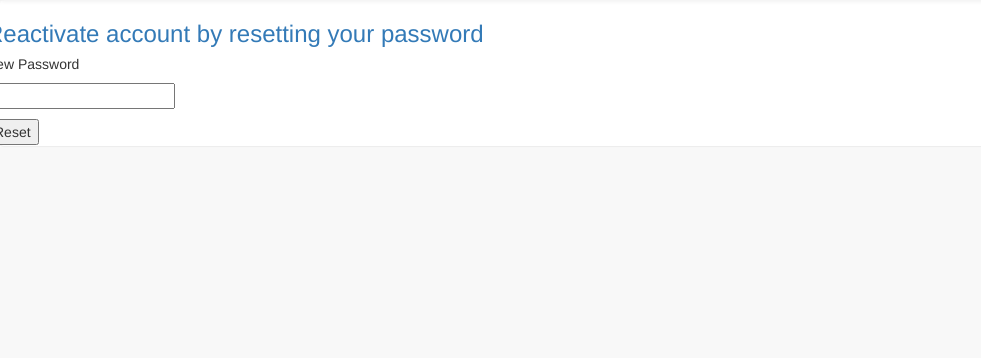
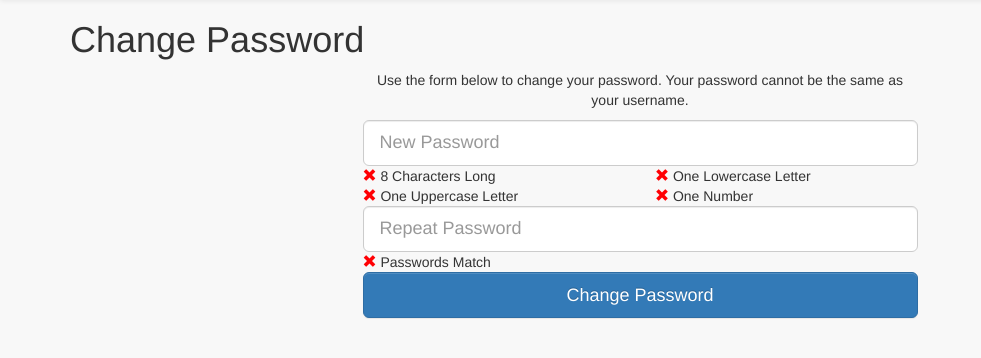
Before and after one commit to mazz/kifu, a Python web app: template templates/auth/reset.mako in a window 1280 px wide. Shown: the part 50-408 px from the top of the page, without its empty margins (0-981 px from the left). Run offline with Mako, Linux system fonts and the light colour scheme; the template is opened without the code that fills it, so the values that code supplies are empty; some libraries are stand-ins or nearby versions.

Commit message:
If already logged-in, show profile page instead of login. Basic reset password page.

```diff
--- a/templates/auth/forgot.mako
+++ b/templates/auth/forgot.mako
@@ -8,11 +8,11 @@
             <div class="col-md-4 col-md-offset-4">
                 <div class="panel panel-default">
                     % if message is not '':
-                        <div class="alert alert-success" role="alert">
+                        <div class="alert alert-success" alert-dismissable role="alert">
                         <span class="glyphicon glyphicon-exclamation-sign" aria-hidden="true"></span>
                         <span class="sr-only">Error:</span>
                         ${message}
-                        <!--<button type="button" class="close" data-dismiss="alert">&times;</button> -->
+                        <button type="button" class="close" data-dismiss="alert">&times;</button>
                         </div>
                     % endif
 
--- a/templates/auth/login.mako
+++ b/templates/auth/login.mako
@@ -6,11 +6,11 @@
         <div class="col-sm-6 col-md-4 col-md-offset-4">
             <h1 class="text-center login-title">Sign in to continue to ~~~PROJNAME~~~</h1>
             % if message is not '':
-                <div class="alert alert-danger" role="alert">
+                <div class="alert alert-danger" role="alert" alert-dismissable>
                     <span class="glyphicon glyphicon-exclamation-sign" aria-hidden="true"></span>
                     <span class="sr-only">Error:</span>
                     ${message}
-                    <!--<button type="button" class="close" data-dismiss="alert">&times;</button> -->
+                    <button type="button" class="close" data-dismiss="alert">&times;</button>
                 </div>
             % endif
 
--- a/templates/auth/reset.mako
+++ b/templates/auth/reset.mako
@@ -1,5 +1,102 @@
 <%inherit file="/layout.mako" />
-<%namespace file="../accounts/func.mako" import="password_reset"/>
-<%def name="title()">Activate your account</%def>
+##<%namespace file="../accounts/func.mako" import="password_reset"/>
+##<%def name="title()">Activate your account</%def>
+##
+##${password_reset(user, reset=True)}
 
-${password_reset(user, reset=True)}
+
+<script type="text/javascript">
+    $(document).ready(function() {
+
+
+        $("input[type=password]").keyup(function () {
+            var ucase = new RegExp("[A-Z]+");
+            var lcase = new RegExp("[a-z]+");
+            var num = new RegExp("[0-9]+");
+
+            if ($("#password1").val().length >= 8) {
+                $("#8char").removeClass("glyphicon-remove");
+                $("#8char").addClass("glyphicon-ok");
+                $("#8char").css("color", "#00A41E");
+            } else {
+                $("#8char").removeClass("glyphicon-ok");
+                $("#8char").addClass("glyphicon-remove");
+                $("#8char").css("color", "#FF0004");
+            }
+
+            if (ucase.test($("#password1").val())) {
+                $("#ucase").removeClass("glyphicon-remove");
+                $("#ucase").addClass("glyphicon-ok");
+                $("#ucase").css("color", "#00A41E");
+            } else {
+                $("#ucase").removeClass("glyphicon-ok");
+                $("#ucase").addClass("glyphicon-remove");
+                $("#ucase").css("color", "#FF0004");
+            }
+
+            if (lcase.test($("#password1").val())) {
+                $("#lcase").removeClass("glyphicon-remove");
+                $("#lcase").addClass("glyphicon-ok");
+                $("#lcase").css("color", "#00A41E");
+            } else {
+                $("#lcase").removeClass("glyphicon-ok");
+                $("#lcase").addClass("glyphicon-remove");
+                $("#lcase").css("color", "#FF0004");
+            }
+
+            if (num.test($("#password1").val())) {
+                $("#num").removeClass("glyphicon-remove");
+                $("#num").addClass("glyphicon-ok");
+                $("#num").css("color", "#00A41E");
+            } else {
+                $("#num").removeClass("glyphicon-ok");
+                $("#num").addClass("glyphicon-remove");
+                $("#num").css("color", "#FF0004");
+            }
+
+            if ($("#password1").val() == $("#password2").val()) {
+                $("#pwmatch").removeClass("glyphicon-remove");
+                $("#pwmatch").addClass("glyphicon-ok");
+                $("#pwmatch").css("color", "#00A41E");
+            } else {
+                $("#pwmatch").removeClass("glyphicon-ok");
+                $("#pwmatch").addClass("glyphicon-remove");
+                $("#pwmatch").css("color", "#FF0004");
+            }
+        });
+    });
+
+</script>
+
+<div class="container">
+    <div class="row">
+        <div class="col-sm-12">
+            <h1>Change Password</h1>
+        </div>
+    </div>
+    <div class="row">
+        <div class="col-sm-6 col-sm-offset-3">
+            <p class="text-center">Use the form below to change your password. Your password cannot be the same as your username.</p>
+            <form method="post" id="passwordForm">
+            <input type="password" class="input-lg form-control" name="password1" id="password1" placeholder="New Password" autocomplete="off">
+        <div class="row">
+            <div class="col-sm-6">
+                <span id="8char" class="glyphicon glyphicon-remove" style="color:#FF0004;"></span> 8 Characters Long<br>
+                <span id="ucase" class="glyphicon glyphicon-remove" style="color:#FF0004;"></span> One Uppercase Letter
+            </div>
+            <div class="col-sm-6">
+                <span id="lcase" class="glyphicon glyphicon-remove" style="color:#FF0004;"></span> One Lowercase Letter<br>
+                <span id="num" class="glyphicon glyphicon-remove" style="color:#FF0004;"></span> One Number
+            </div>
+        </div>
+        <input type="password" class="input-lg form-control" name="password2" id="password2" placeholder="Repeat Password" autocomplete="off">
+        <div class="row">
+            <div class="col-sm-12">
+                <span id="pwmatch" class="glyphicon glyphicon-remove" style="color:#FF0004;"></span> Passwords Match
+            </div>
+            </div>
+                <input type="submit" class="col-xs-12 btn btn-primary btn-load btn-lg" data-loading-text="Changing Password..." value="Change Password">
+            </form>
+        </div><!--/col-sm-6-->
+    </div><!--/row-->
+</div>
--- a/templates/auth/signup.mako
+++ b/templates/auth/signup.mako
@@ -8,11 +8,11 @@
             <div class="col-md-4 col-md-offset-4">
                 <div class="panel panel-default">
                     % if message is not '':
-                        <div class="alert alert-success" role="alert">
+                        <div class="alert alert-success" role="alert" alert-dismissable>
                         <span class="glyphicon glyphicon-exclamation-sign" aria-hidden="true"></span>
                         <span class="sr-only">Error:</span>
                         ${message}
-                        <!--<button type="button" class="close" data-dismiss="alert">&times;</button> -->
+                        <button type="button" class="close" data-dismiss="alert">&times;</button>
                         </div>
                     % endif
 
--- a/templates/layout.mako
+++ b/templates/layout.mako
@@ -16,6 +16,9 @@
     <script src="//maxcdn.bootstrapcdn.com/bootstrap/3.3.2/js/bootstrap.min.js"></script>
 
     <!-- (End Bootstrap)-->
+
+    <!-- getting jquery-latest AFTER bootstrap above seems to fix topbar menu from disappearing -->
+    <script src="http://code.jquery.com/jquery-latest.js"></script>
 
     <link rel="stylesheet" href="/static/css/login.css">
 
```
Also changed, not shown: views/auth.py (+13 -3 lines).
